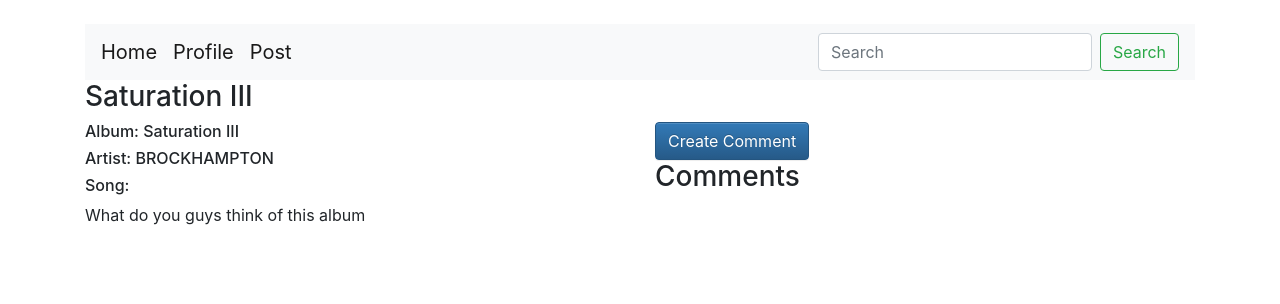
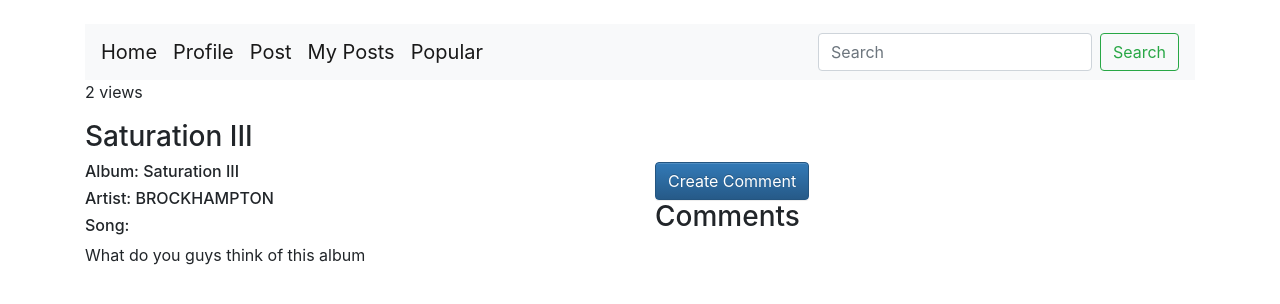
Before and after one commit to qoconnor/Lab-6, a Django app: page /account/view_post/4/ in a window 1280 px wide. Shown: the top 304 px of the page. Run offline with Django 3.2, Linux system fonts and the light colour scheme; a user stored in the database is signed in; data comes from the database, SQL or seed files in the repository; both versions use the stored data as it was after the commit; some libraries are stand-ins or nearby versions.

Commit message:
Added popular page
popular page sorts all posts by amount of views

```diff
--- a/musicapp/accounts/models.py
+++ b/musicapp/accounts/models.py
@@ -26,6 +26,7 @@
     artist = models.CharField(max_length=100, default='N/A')
     artwork = models.ImageField(blank=True, default='default.jpg')
     public = models.BooleanField(default=False)
+    views = models.IntegerField(default=0)
 
 class Comments(models.Model):
     commentUser = models.ForeignKey(User, on_delete=models.CASCADE, related_name='commentUser', null=True)
--- a/musicapp/accounts/templates/accounts/view_post.html
+++ b/musicapp/accounts/templates/accounts/view_post.html
@@ -2,6 +2,7 @@
 
 {% block body %}
   <div class="container">
+    <p>{{ post.views }} views</p>
     <h3>{{ post.title }}</h3>
     <div class="row">
       <div class="col-sm-6">
--- a/musicapp/accounts/templates/base.html
+++ b/musicapp/accounts/templates/base.html
@@ -20,6 +20,8 @@
           <a class="navbar-brand" href="/account">Home</a>
           <a class="navbar-brand" href="/account/profile">Profile</a>
           <a class="navbar-brand" href="/account/create_post">Post</a>
+          <a class="navbar-brand" href="/account/my_posts">My Posts</a>
+          <a class="navbar-brand" href="/account/popular">Popular</a>
         {% else %}
           <a class="navbar-brand" href="/">Home</a>
         {% endif %}
--- a/musicapp/accounts/urls.py
+++ b/musicapp/accounts/urls.py
@@ -18,6 +18,8 @@
     path('create_post/', views.create_post, name='create_post'),
     url(r'^view_post/(?P<pk>\d+)/$', views.view_post, name='view_post'),
     url(r'^create_comment/(?P<pk>\d+)/$', views.create_comment, name='create_comment'),
+    path('my_posts/', views.my_posts, name='my_posts'),
+    path('popular', views.popular, name='popular'),
 ]
 
 #if settings.DEBUG:
--- a/musicapp/accounts/views.py
+++ b/musicapp/accounts/views.py
@@ -9,6 +9,11 @@
     posts = Posts.objects.all().order_by("-id")
     args = {'posts': posts}
     return render(request, 'accounts/home.html', args)
+
+def popular(request):
+    posts = Posts.objects.all().order_by('-views')
+    args = {'posts': posts}
+    return render(request, 'accounts/popular.html', args)
 
 def register(request):
     if request.method == 'POST':
@@ -86,6 +91,8 @@
 
 def view_post(request, pk):
     post = Posts.objects.get(pk=pk)
+    post.views = post.views + 1
+    post.save()
     comments = Comments.objects.filter(commentPk=pk)
     args = {'post': post, 'comments': comments}
     return render(request, 'accounts/view_post.html', args)
@@ -108,3 +115,8 @@
         args = {'form': form}
         return render(request, 'accounts/create_comment.html', args)
     return HttpResponse('I hate life')
+
+def my_posts(request):
+        posts = Posts.objects.filter(fromUser=request.user).order_by("-id")
+        args = {'posts': posts}
+        return render(request, 'accounts/my_posts.html', args)
```
Also changed, not shown: musicapp/accounts/templates/accounts/my_posts.html (added, +18 -0 lines), musicapp/accounts/templates/accounts/popular.html (added, +18 -0 lines), musicapp/accounts/migrations/0008_posts_views.py (added), musicapp/db.sqlite3.
